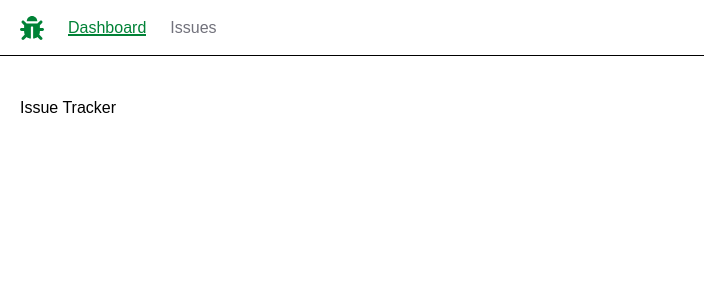
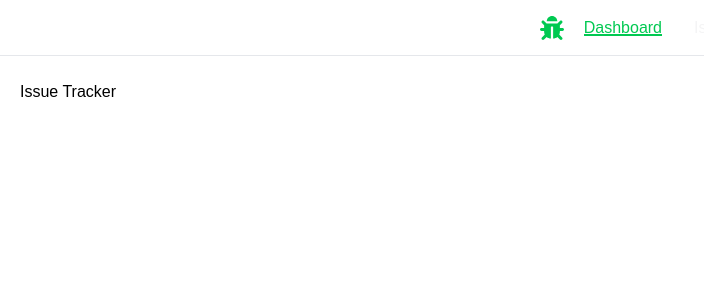
Before and after one commit to RavinduChamodWickramage/Issue-Tracker-NextJS, a Next.js app: page / in a window 1280 px wide. Shown: the top 300 px of the page, without its empty margins (0-704 px from the left). Built offline with nearby package versions, Linux system fonts and the light colour scheme; what @radix-ui/themes would draw is missing.

Commit message:
style[navbar]: update navbar styling and layout adjustments

```diff
--- a/app/NavBar.tsx
+++ b/app/NavBar.tsx
@@ -14,19 +14,23 @@ const NavBar = () => {
   ];
 
   return (
-    <nav className="flex space-x-6 border-b mb-5 px-5 h-14 items-center">
-      <Link href="/" className="text-2xl text-green-700">
+    <nav className="flex justify-center space-x-6 border-b mb-5 px-5 h-14 items-center bg-white dark:bg-gray-900 fixed w-full z-20 top-0 start-0 border-b border-gray-200 dark:border-gray-600">
+      <div
+        className="items-center justify-between hidden w-full md:flex md:w-auto md:order-1"
+        id="navbar-sticky"
+      >
+        <Link href="/" className="text-2xl text-green-500 pr-5">
           <FaBug />
         </Link>
-      <ul className="flex space-x-6">
+        <ul className="flex space-x-6 flex-col p-4 md:p-0 mt-4 font-medium border border-gray-100 rounded-lg bg-gray-50 md:space-x-8 rtl:space-x-reverse md:flex-row md:mt-0 md:border-0 md:bg-white dark:bg-gray-800 md:dark:bg-gray-900 dark:border-gray-700">
           {links.map((link) => (
             <li key={link.href} className="relative group">
               <Link href={link.href} className="relative">
                 <span
                   className={`transition-colors duration-300 ${
                     link.href === currentPath
-                    ? "text-green-700 hover:text-green-900"
-                    : "text-zinc-500 hover:text-zinc-900"
+                      ? "text-green-500 hover:text-green-700"
+                      : "text-zinc-100 hover:text-zinc-300"
                   }`}
                 >
                   {link.label}
@@ -34,14 +38,15 @@ const NavBar = () => {
                 <span
                   className={`absolute left-0 bottom-0 h-0.5 transition-all duration-300 ${
                     link.href === currentPath
-                    ? "w-full bg-green-700"
-                    : "w-0 bg-zinc-900 group-hover:w-full"
+                      ? "w-full bg-green-500"
+                      : "w-0 bg-zinc-100 group-hover:w-full"
                   }`}
                 ></span>
               </Link>
             </li>
           ))}
         </ul>
+      </div>
     </nav>
   );
 };
--- a/app/layout.tsx
+++ b/app/layout.tsx
@@ -27,7 +27,7 @@ export default function RootLayout({
       <body className={`${inter.variable} font-sans`}>
         <Theme appearance="light" accentColor="violet">
           <NavBar />
-          <main className="p-5">{children}</main>
+          <main className="p-5 pt-20">{children}</main>
         </Theme>
       </body>
     </html>
```
Lines whose indentation alone changed are shown as unchanged.
